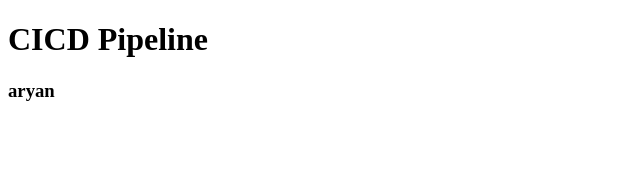
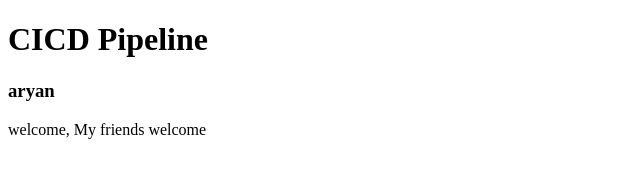
Before and after one commit to Narayangit-hub/new_cicd, a plain HTML site: page index.html in a window 1280 px wide. Shown: the whole page, without its empty margins (0-640 px from the left). Drawn offline with Linux system fonts and the light colour scheme.

Commit message:
Update index.html

```diff
--- a/index.html
+++ b/index.html
@@ -8,5 +8,6 @@
 <body>
     <h1>CICD Pipeline </h1>
     <h3>aryan</h3>
+     <p>welcome, My friends welcome</p>
 </body>
 </html>
```
